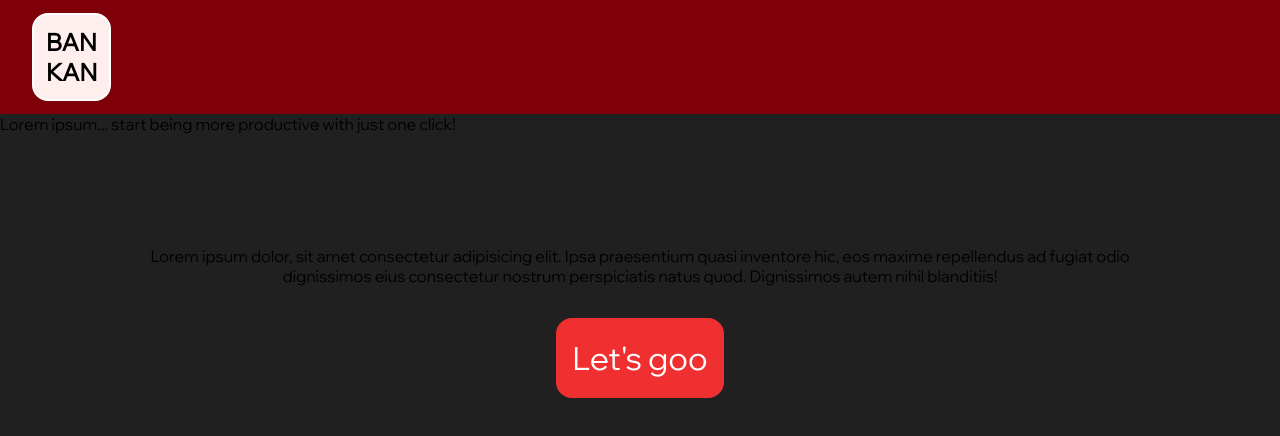
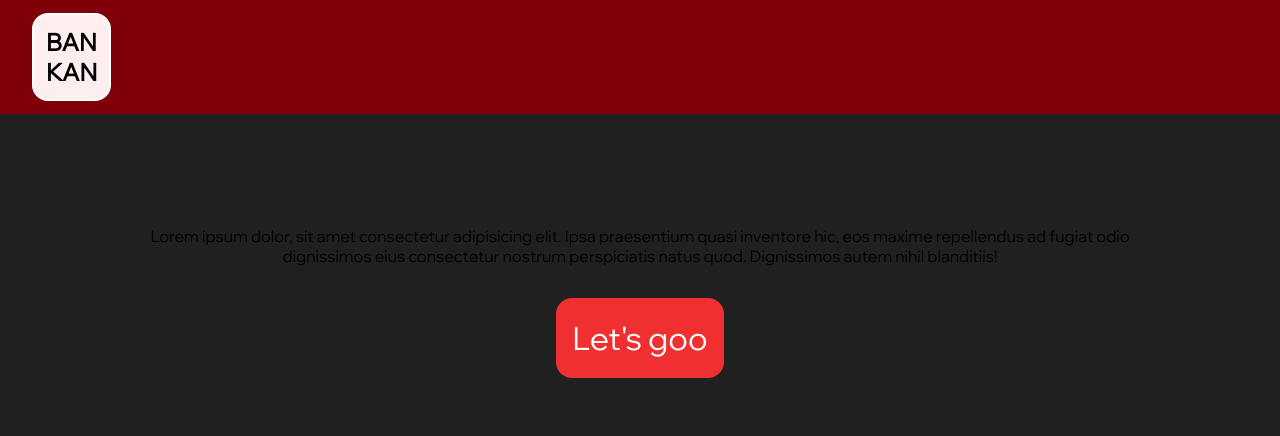
Before and after one commit to Organizacja-Przestepcza/ng-ban-kan, an Angular app: page /welcome-page-component in a window 1280 px wide. Shown: the top 436 px of the page. Built offline with nearby package versions, Linux system fonts and the light colour scheme.

Commit message:
correction

```diff
--- a/src/app/welcome-page/welcome-page.component.css
+++ b/src/app/welcome-page/welcome-page.component.css
@@ -1,5 +1,4 @@
 .container {
-
     text-align: center;
     padding: 5em;
 }
--- a/src/app/welcome-page/welcome-page.component.html
+++ b/src/app/welcome-page/welcome-page.component.html
@@ -1,4 +1,3 @@
-<p>Lorem ipsum... start being more productive with just one click!</p>
 <div class="container">
     <div style="padding: 2em;">Lorem ipsum dolor, sit amet consectetur adipisicing elit. Ipsa praesentium quasi inventore hic, eos maxime repellendus ad fugiat odio dignissimos eius consectetur nostrum perspiciatis natus quod. Dignissimos autem nihil blanditiis!</div>
     <button class="button" routerLink="/kanban-component" >Let's goo</button>
```
